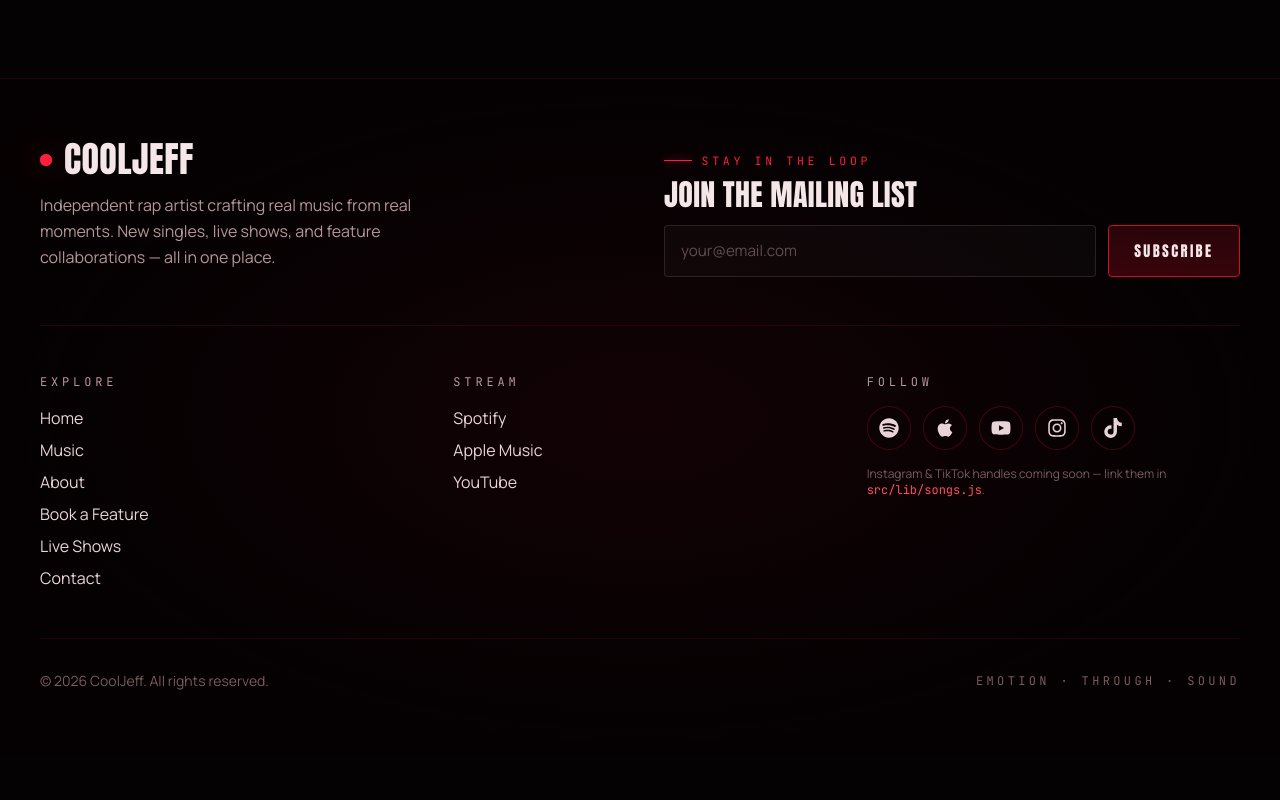
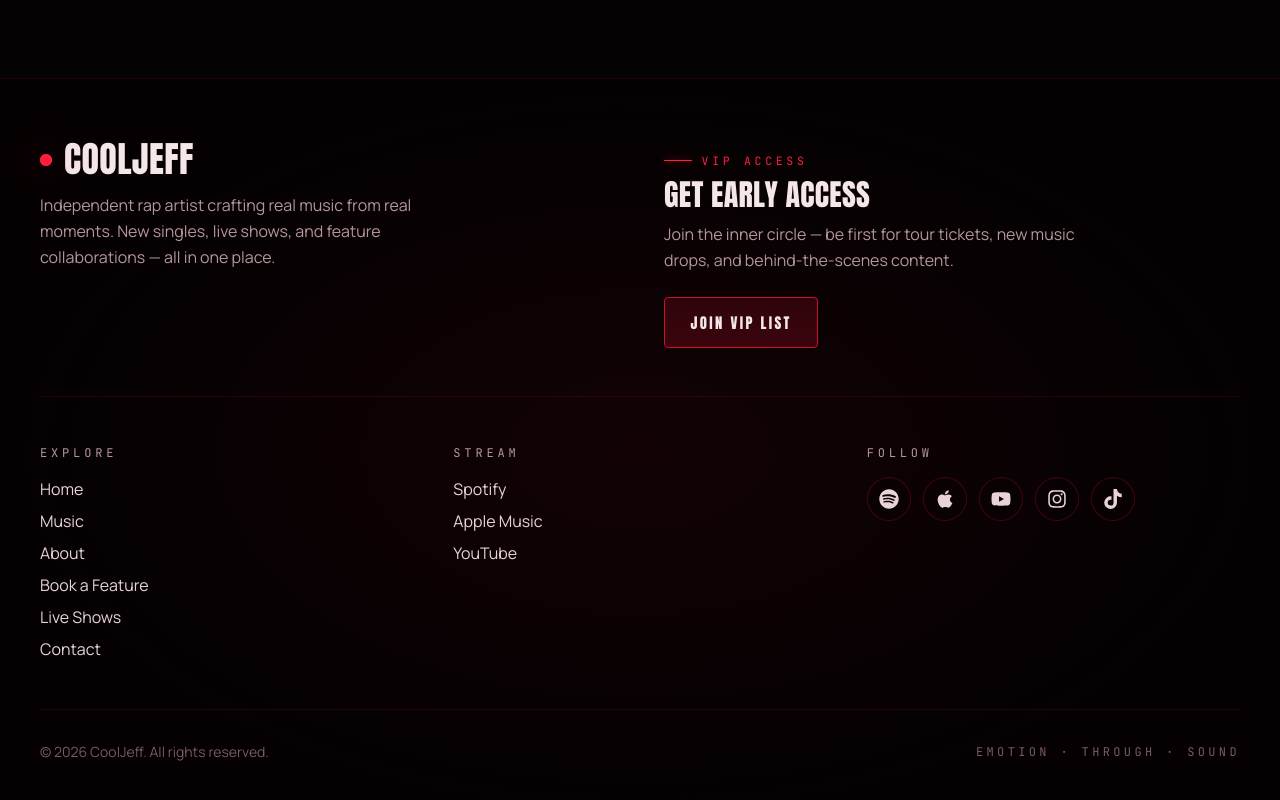
Before and after one commit to Jake2444/cooljeff-website, a Next.js app: page / in a window 1280 px wide. Shown: the part 2989-3789 px from the top of the page. Before the commit the page ends 3744 px from the top, so only its background shows below. Built offline with nearby package versions, Linux system fonts and the light colour scheme.

Commit message:
Update Footer.jsx

```diff
--- a/src/components/Footer.jsx
+++ b/src/components/Footer.jsx
@@ -4,53 +4,22 @@ import Link from 'next/link';
 import { useState } from 'react';
 import { FaSpotify, FaYoutube, FaApple, FaInstagram, FaTiktok } from 'react-icons/fa';
 import { socials } from '@/lib/songs';
+import VIPModal from './VIPModal';
 
 export default function Footer() {
-  const [email, setEmail] = useState('');
-  const [status, setStatus] = useState('idle'); // idle | sending | success | error
-
-  const handleSubscribe = async (e) => {
-    e.preventDefault();
-    if (!email.trim()) return;
-    setStatus('sending');
-
-    const endpoint = process.env.NEXT_PUBLIC_NEWSLETTER_ENDPOINT;
-    if (!endpoint) {
-      // No endpoint configured — simulate success so the UI demo still works.
-      setTimeout(() => {
-        setStatus('success');
-        setEmail('');
-        setTimeout(() => setStatus('idle'), 4000);
-      }, 600);
-      return;
-    }
-
-    try {
-      const res = await fetch(endpoint, {
-        method: 'POST',
-        headers: { 'Content-Type': 'application/json', Accept: 'application/json' },
-        body: JSON.stringify({ email }),
-      });
-      if (!res.ok) throw new Error('Subscription failed');
-      setStatus('success');
-      setEmail('');
-      setTimeout(() => setStatus('idle'), 4000);
-    } catch {
-      setStatus('error');
-      setTimeout(() => setStatus('idle'), 4000);
-    }
-  };
+  const [modalOpen, setModalOpen] = useState(false);
 
   const iconLink =
     'group flex h-11 w-11 items-center justify-center rounded-full border border-blood-700/40 bg-ink-950/50 text-bone-200 transition-all hover:border-blood-400 hover:text-blood-400 hover:shadow-glow-sm';
 
   return (
+    <>
       <footer className="relative mt-32 border-t border-blood-700/20 bg-ink-1000/60">
         <div className="absolute inset-0 bg-radial-blood opacity-40 pointer-events-none" />
 
         <div className="relative mx-auto max-w-7xl px-5 md:px-10 py-16">
-        {/* Top: brand + newsletter */}
-        <div className="grid lg:grid-cols-2 gap-12 pb-12 border-b border-blood-700/20">
+          {/* Top: brand + VIP early access CTA */}
+          <div id="newsletter" className="grid lg:grid-cols-2 gap-12 pb-12 border-b border-blood-700/20">
             <div>
               <Link href="/" className="inline-flex items-center gap-3">
                 <span className="relative inline-block h-3 w-3">
@@ -65,35 +34,20 @@ export default function Footer() {
               </p>
             </div>
 
-          {/* Newsletter */}
+            {/* VIP Early Access */}
             <div>
-            <span className="section-tag">Stay in the loop</span>
-            <h3 className="text-display text-3xl mt-3 mb-4">Join the mailing list</h3>
-            <form onSubmit={handleSubscribe} className="flex flex-col sm:flex-row gap-3">
-              <input
-                type="email"
-                required
-                value={email}
-                onChange={(e) => setEmail(e.target.value)}
-                placeholder="your@email.com"
-                className="field flex-1"
-                aria-label="Email address"
-              />
+              <span className="section-tag">VIP Access</span>
+              <h3 className="text-display text-3xl mt-3 mb-3">Get Early Access</h3>
+              <p className="text-bone-400 mb-6 leading-relaxed max-w-md">
+                Join the inner circle — be first for tour tickets, new music drops, and behind-the-scenes content.
+              </p>
               <button
-                type="submit"
-                disabled={status === 'sending'}
-                className="btn-glow disabled:opacity-50"
+                type="button"
+                onClick={() => setModalOpen(true)}
+                className="btn-glow"
               >
-                {status === 'sending' ? 'Sending…' :
-                 status === 'success' ? 'Subscribed ✓' :
-                 status === 'error'   ? 'Try again'    : 'Subscribe'}
+                Join VIP List
               </button>
-            </form>
-            {status === 'success' && (
-              <p className="mt-3 text-sm text-blood-400">
-                You're in. New drops hit your inbox first.
-              </p>
-            )}
             </div>
           </div>
 
@@ -114,24 +68,21 @@ export default function Footer() {
             <div>
               <h4 className="text-mono text-xs tracking-[0.32em] text-bone-400 uppercase mb-4">Stream</h4>
               <ul className="space-y-2 text-bone-200">
-              <li><a href={socials.spotify}     target="_blank" rel="noopener" className="link-underline">Spotify</a></li>
-              <li><a href={socials.appleMusic} target="_blank" rel="noopener" className="link-underline">Apple Music</a></li>
-              <li><a href={socials.youtube}    target="_blank" rel="noopener" className="link-underline">YouTube</a></li>
+                <li><a href={socials.spotify}    target="_blank" rel="noopener noreferrer" className="link-underline">Spotify</a></li>
+                <li><a href={socials.appleMusic} target="_blank" rel="noopener noreferrer" className="link-underline">Apple Music</a></li>
+                <li><a href={socials.youtube}    target="_blank" rel="noopener noreferrer" className="link-underline">YouTube</a></li>
               </ul>
             </div>
 
             <div>
               <h4 className="text-mono text-xs tracking-[0.32em] text-bone-400 uppercase mb-4">Follow</h4>
               <div className="flex flex-wrap gap-3">
-              <a href={socials.spotify}    target="_blank" rel="noopener" aria-label="Spotify"     className={iconLink}><FaSpotify className="h-5 w-5" /></a>
-              <a href={socials.appleMusic} target="_blank" rel="noopener" aria-label="Apple Music" className={iconLink}><FaApple   className="h-5 w-5" /></a>
-              <a href={socials.youtube}    target="_blank" rel="noopener" aria-label="YouTube"     className={iconLink}><FaYoutube className="h-5 w-5" /></a>
-              <a href={socials.instagram}  target="_blank" rel="noopener" aria-label="Instagram"   className={iconLink}><FaInstagram className="h-5 w-5" /></a>
-              <a href={socials.tiktok}     target="_blank" rel="noopener" aria-label="TikTok"      className={iconLink}><FaTiktok  className="h-5 w-5" /></a>
+                <a href={socials.spotify}    target="_blank" rel="noopener noreferrer" aria-label="Spotify"     className={iconLink}><FaSpotify className="h-5 w-5" /></a>
+                <a href={socials.appleMusic} target="_blank" rel="noopener noreferrer" aria-label="Apple Music" className={iconLink}><FaApple   className="h-5 w-5" /></a>
+                <a href={socials.youtube}    target="_blank" rel="noopener noreferrer" aria-label="YouTube"     className={iconLink}><FaYoutube className="h-5 w-5" /></a>
+                <a href={socials.instagram}  target="_blank" rel="noopener noreferrer" aria-label="Instagram"   className={iconLink}><FaInstagram className="h-5 w-5" /></a>
+                <a href={socials.tiktok}     target="_blank" rel="noopener noreferrer" aria-label="TikTok"      className={iconLink}><FaTiktok  className="h-5 w-5" /></a>
               </div>
-            <p className="mt-4 text-xs text-bone-600">
-              Instagram & TikTok handles coming soon — link them in <code className="text-blood-400">src/lib/songs.js</code>.
-            </p>
             </div>
           </div>
 
@@ -144,5 +95,9 @@ export default function Footer() {
           </div>
         </div>
       </footer>
+
+      {/* VIP Modal */}
+      <VIPModal isOpen={modalOpen} onClose={() => setModalOpen(false)} />
+    </>
   );
 }
```
Lines whose indentation alone changed are shown as unchanged.
